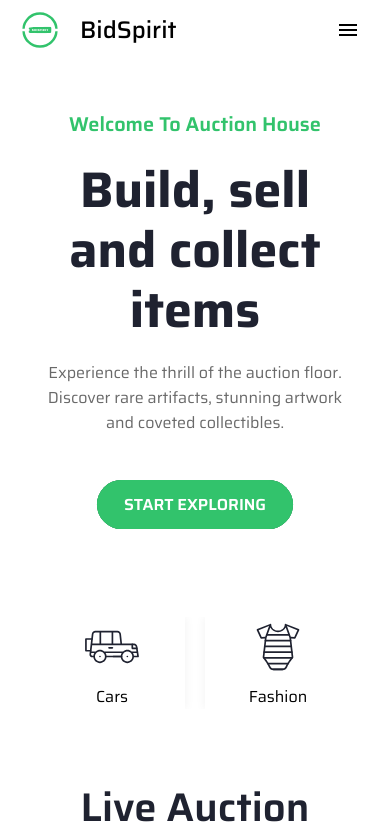
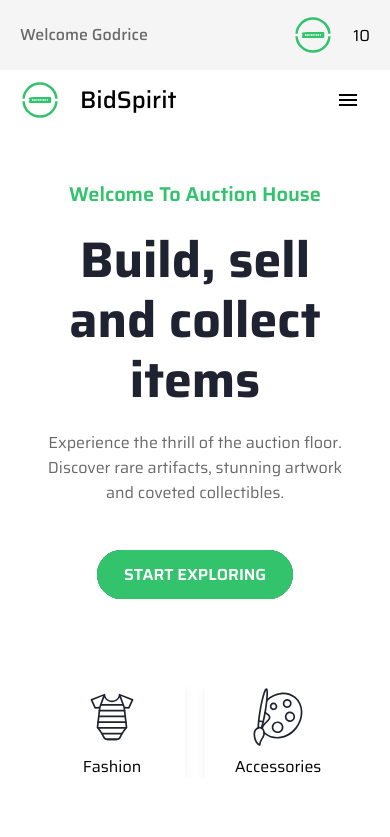
Before and after one commit to godriceeichie/AngularJS-Auction-Project, a website: page index.html in a window 390 px wide. Shown: the top 837 px of the page. Drawn offline with nearby package versions, Linux system fonts and the light colour scheme; some packages are replaced by stand-ins of ours.

Commit message:
Made topbar visible on mobile screens

```diff
--- a/styles.css
+++ b/styles.css
@@ -50,8 +50,11 @@ h6{
 
 .topbar{
     background-color: #f5f5f5;
-    display: none;
-    padding: 10px 60px;
+    /* display: none; */
+    padding: 5px 20px;
+    display: flex;
+    align-items: center;
+    justify-content: space-between;
 }
 
 .welcome-message{
```
